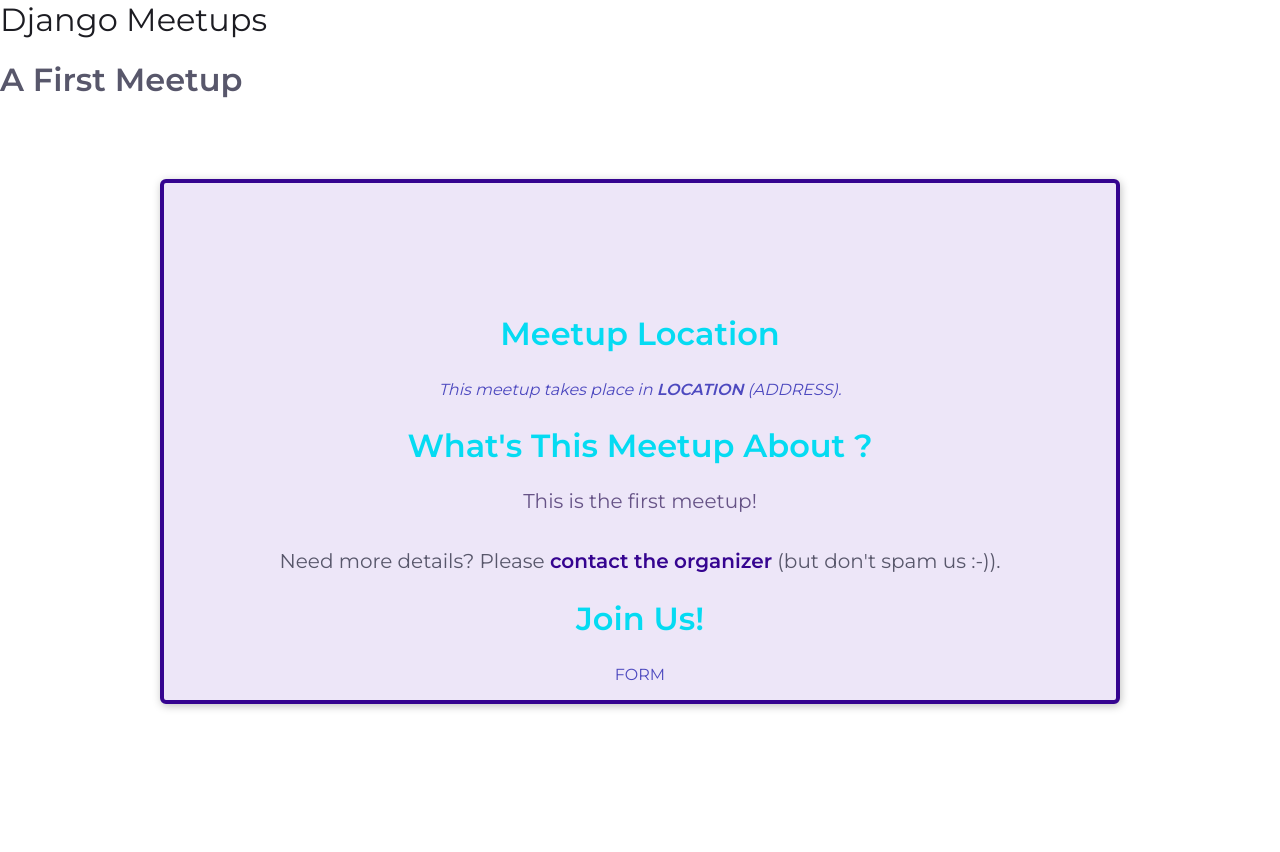
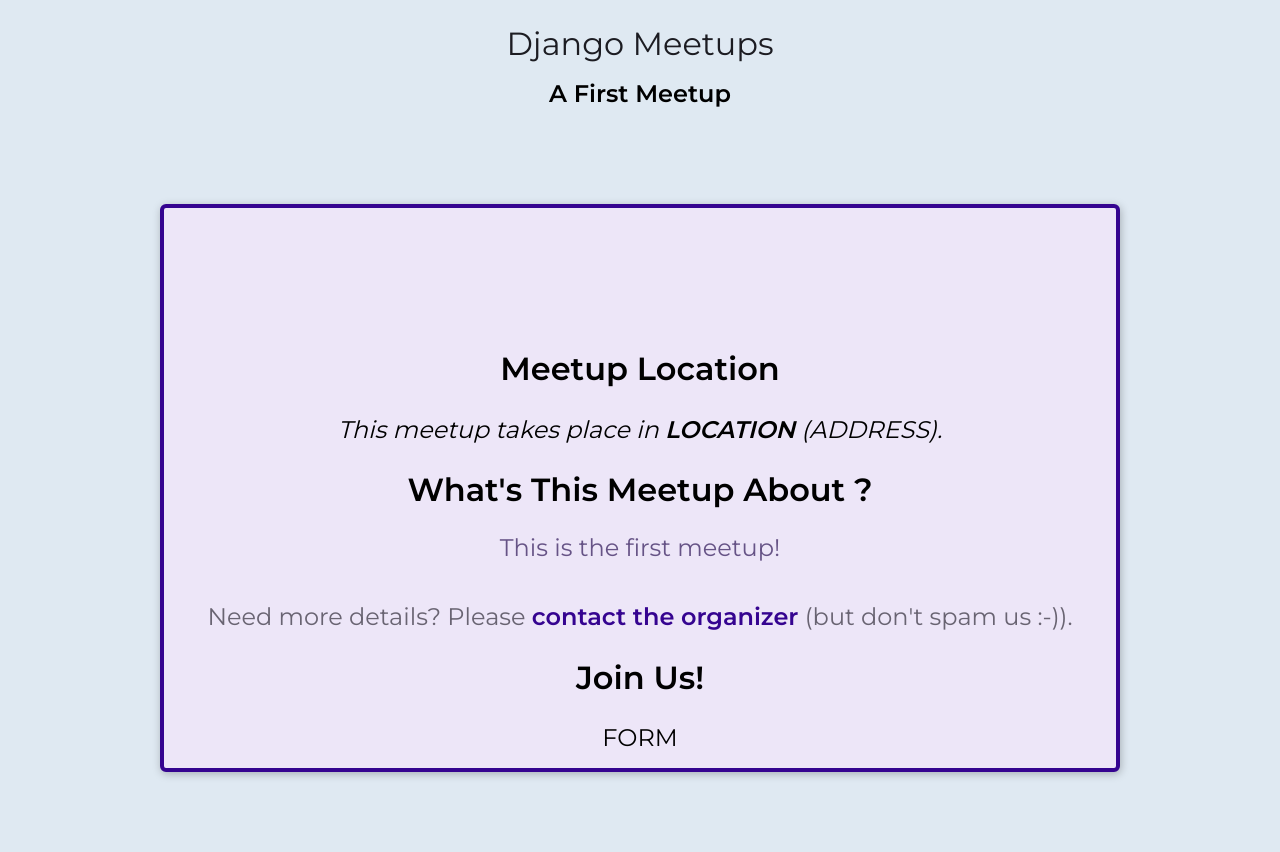
Before and after one commit to pintukumarsingh29/Django_course, a Django app: page /meetups/1 in a window 1280 px wide. Before the commit the page ends 710 px from the top, so only its background shows below. Run offline with Django 3.2, Linux system fonts and the light colour scheme.

Commit message:
Base Html Modified and Matched with index html file

```diff
--- a/meetups/static/meetups/css/base.css
+++ b/meetups/static/meetups/css/base.css
@@ -18,9 +18,9 @@
     --small-font-size: .75rem;
 }
 
-@media screen and (min-width: 968px) {
+@media screen and (min-width: 1024px) {
     :root {
-        --normal-font-size: 1rem;
+        --normal-font-size: 1.5rem;
         --h1-font-size: 2rem;
         --h3-font-size: 1.25rem;
         --small-font-size: .813rem;
@@ -37,31 +37,28 @@
     padding: 0;
     font-family: var(--body-font);
     font-size: var(--normal-font-size);
-    color: var(--first-color);
-  }
-
-  h1{
-      font-size: var(--h1-font-size);
-      color: var(--text-color);
-  }
-
-  h2{
-      font-size: var(--normal-font-size);
-      color: var(--second-color);
-  }
-
-  p{
-      font-size: var(--h3-font-size);
-      color: var(--text-color);
+    background-color: var(--body-color);
   }
 
   a{
-    text-decoration: none;
+      text-decoration: none;
   }
 
-/*============== Header =============*/
+
+  /*===============  Header Styles ===============*/
+#main-header{
+    display: grid;
+    text-align: center;
+    margin-top: 1.5rem;
+    margin-bottom: 0;
+}
+
+.main_heading{
+    font-size: var(--normal-font-size);
+    margin-top: 1rem;
+}
+
 #main-logo{
     font-size: var(--h1-font-size);
     color: var(--title-color);
-    text-align: center;
 }
--- a/meetups/views.py
+++ b/meetups/views.py
@@ -14,7 +14,12 @@ def index(request):
             'title': 'A Second Meetup',
             'location': 'Paris',
             'slug': 'a-second-meetup'
-         }
+         },
+        {
+            'title': 'A Third Meetup',
+            'location': 'London',
+            'slug': 'a-third-meetup'
+        }
     ]
     return render(request, 'meetups/index.html', {
         'show_meetups': True,
--- a/templates/meetups/base/base.html
+++ b/templates/meetups/base/base.html
@@ -12,13 +12,16 @@
     {% block site_css %}{% endblock %}
 </head>
 <body>
+
 <header id="main-header">
     <nav><a href="/meetups" id="main-logo">Django Meetups</a></nav>
-    <h1>{% block main_heading %}{% endblock %}</h1>
+    <h1 class="main_heading">{% block main_heading %}{% endblock %}</h1>
     {% block header_content %}{% endblock %}
 </header>
+
 <main>
     {% block body %}{% endblock %}
 </main>
+
 </body>
 </html>
--- a/templates/meetups/index.html
+++ b/templates/meetups/index.html
@@ -19,6 +19,9 @@
 
 {% block body %}
     <section class="card">
+        <div class="card__circle card__circle1"></div>
+        <div class="card__circle card__circle2"></div>
+
         <div class="card__container bd-container">
                 {% for meetup_item in meetups %}
                     {% include 'meetups/includes/meetup-item.html' with title=meetup_item.title location=meetup_item.location %}
```
Also changed, not shown: meetups/static/meetups/css/all-meetups.css, meetups/urls.py (line endings or trailing spaces).
